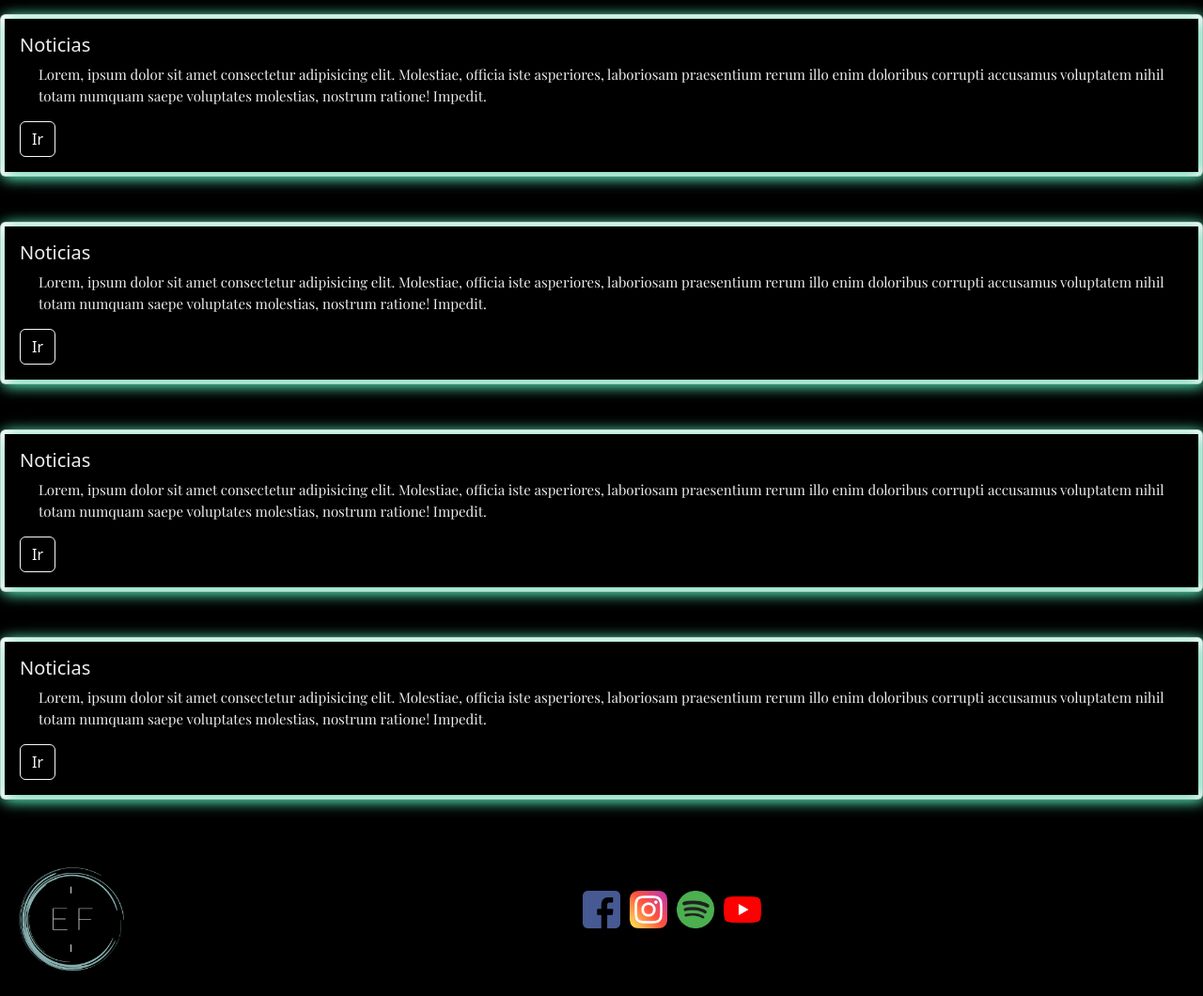
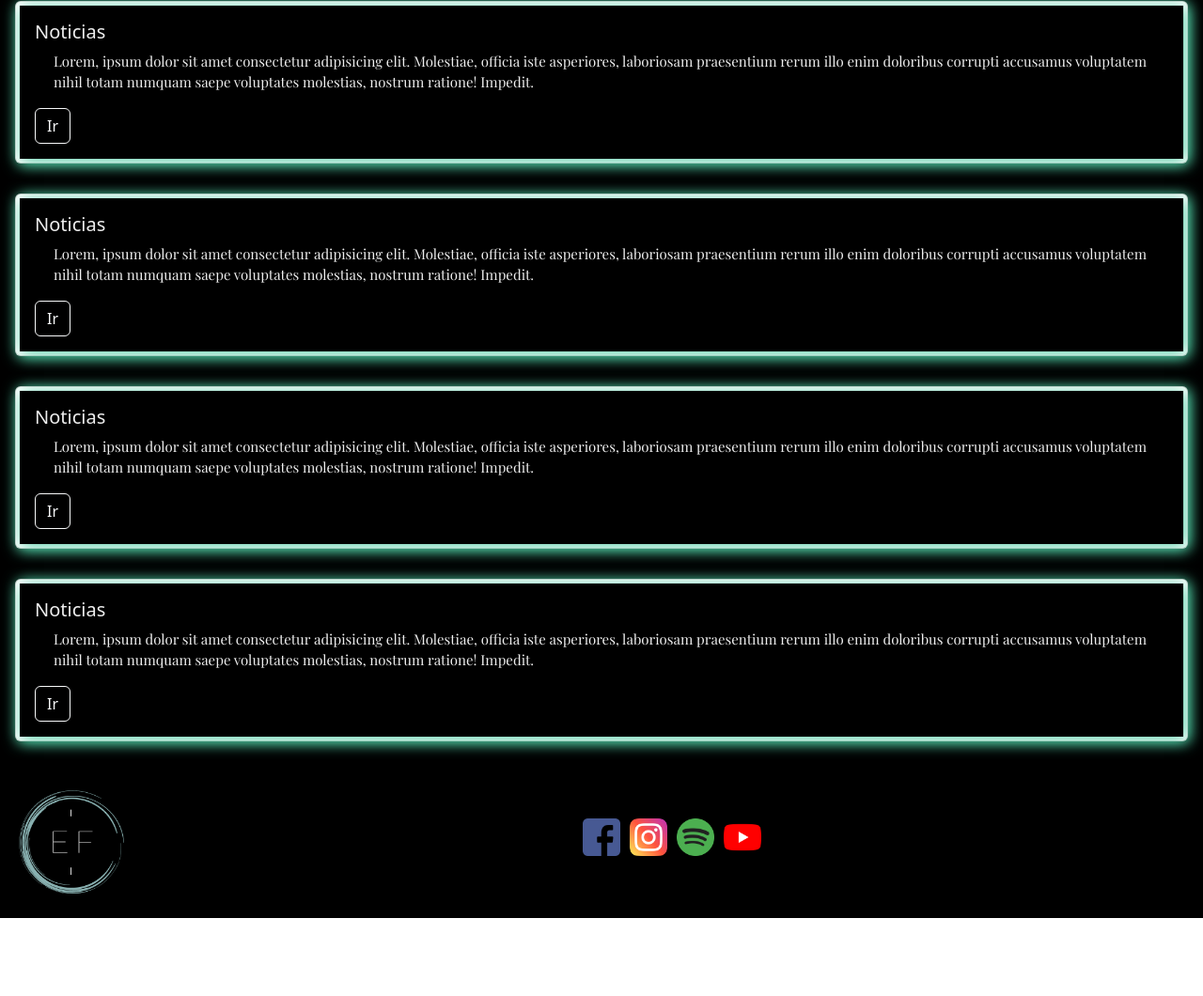
Before and after one commit to Jackeline-Sofia-Aguirre-Marega/ProyectoEspacioFonoaudiologia, a plain HTML site: page Noticias.html in a window 1280 px wide. Shown: the part 143-1203 px from the top of the page at 94% size. After the commit the page ends 1120 px from the top, so only its background shows below. Drawn offline with nearby package versions, Linux system fonts and the light colour scheme.

Commit message:
modificacion footer

```diff
--- a/Noticias.html
+++ b/Noticias.html
@@ -63,28 +63,28 @@
         </header>
         <main>
             <h3 class="d-flex justify-content-center">Noticias</h3>
-            <div class="card d-inline-flex p-1 my-4 fondoprin">
+            <div class="card d-inline-flex p-1 m-3 fondoprin">
                 <div class="card-body fondoprin">
                   <h5 class="card-title">Noticias</h5>
                   <p class="card-text ">Lorem, ipsum dolor sit amet consectetur adipisicing elit. Molestiae, officia iste asperiores, laboriosam praesentium rerum illo enim doloribus corrupti accusamus voluptatem nihil totam numquam saepe voluptates molestias, nostrum ratione! Impedit.</p>
                   </form><a href="#" class="btn btn-outline-light">Ir</a>
                 </div>
               </div>
-              <div class="card d-inline-flex p-1 my-4 fondoprin">
+              <div class="card d-inline-flex p-1 m-3 fondoprin">
                 <div class="card-body fondoprin">
                   <h5 class="card-title">Noticias</h5>
                   <p class="card-text ">Lorem, ipsum dolor sit amet consectetur adipisicing elit. Molestiae, officia iste asperiores, laboriosam praesentium rerum illo enim doloribus corrupti accusamus voluptatem nihil totam numquam saepe voluptates molestias, nostrum ratione! Impedit.</p>
                   </form><a href="#" class="btn btn-outline-light">Ir</a>
                 </div>
               </div>
-              <div class="card d-inline-flex p-1 my-4 fondoprin">
+              <div class="card d-inline-flex p-1 m-3 fondoprin">
                 <div class="card-body fondoprin">
                   <h5 class="card-title">Noticias</h5>
                   <p class="card-text ">Lorem, ipsum dolor sit amet consectetur adipisicing elit. Molestiae, officia iste asperiores, laboriosam praesentium rerum illo enim doloribus corrupti accusamus voluptatem nihil totam numquam saepe voluptates molestias, nostrum ratione! Impedit.</p>
                   </form><a href="#" class="btn btn-outline-light">Ir</a>
                 </div>
               </div>
-              <div class="card d-inline-flex p-1 my-4 fondoprin">
+              <div class="card d-inline-flex p-1 m-3 fondoprin">
                 <div class="card-body fondoprin">
                   <h5 class="card-title">Noticias</h5>
                   <p class="card-text ">Lorem, ipsum dolor sit amet consectetur adipisicing elit. Molestiae, officia iste asperiores, laboriosam praesentium rerum illo enim doloribus corrupti accusamus voluptatem nihil totam numquam saepe voluptates molestias, nostrum ratione! Impedit.</p>
--- a/css/estilo.css
+++ b/css/estilo.css
@@ -100,7 +100,7 @@ footer{
 }
 .logoPrincipalFooter{
     width: 150px;
-    padding-top: 20px;
+    padding-top: 10px;
 }
 .bloquelogo{
     display: flex;
@@ -117,9 +117,8 @@ footer{
 }
 
 .logofooter{
-    width: 50px;
-    padding-left: 5px;
-    padding-right: 5px;
+    width: 40px;
+    margin: 5px;
 }
 
 /* TERMINA INDEX */
@@ -175,6 +174,11 @@ footer{
     color: #EEEEEE;
     box-shadow: 2px 2px 15px #4ECCA3;
     background-color: #000000;
+    transition: all 1s;
+}
+.fondoprin:hover{
+    transform: scale(1.01);
+    opacity: 0.8;
 }
 
 /* TERMINA NOTICIAS*/
@@ -225,9 +229,8 @@ background: linear-gradient(#000000,#4ECCA3,#000000);
     .bloqueimg{
         margin: 50px;
     }
-    .logofooter{
-        padding: auto;
-    }
+
+
 
     /* TERMINA INDEX */
 
@@ -300,6 +303,11 @@ background: linear-gradient(#000000,#4ECCA3,#000000);
         width: 100%;
     }
 
+    .logofooter{
+        width: 30px;
+        margin: 5px;
+    }
+
     /* TERMINA ÁREAS */
 
     /* INICIO NOSOTROS */
```
Also changed, not shown: index.html (+1 -1 lines).
